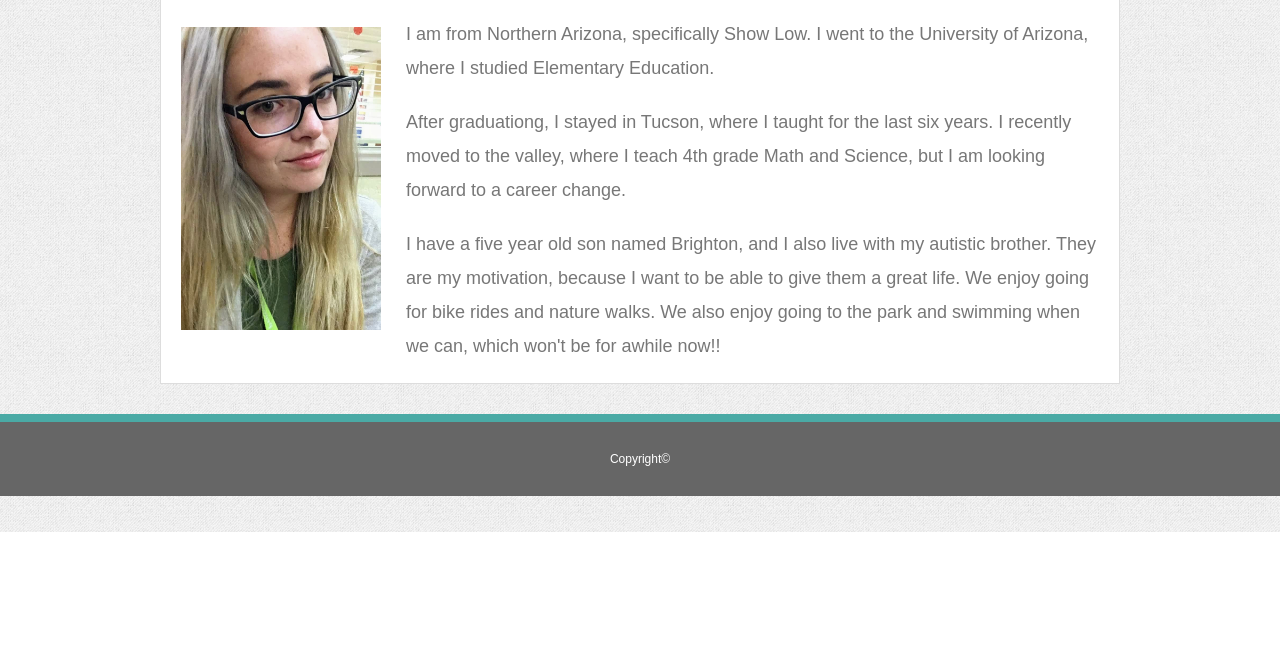
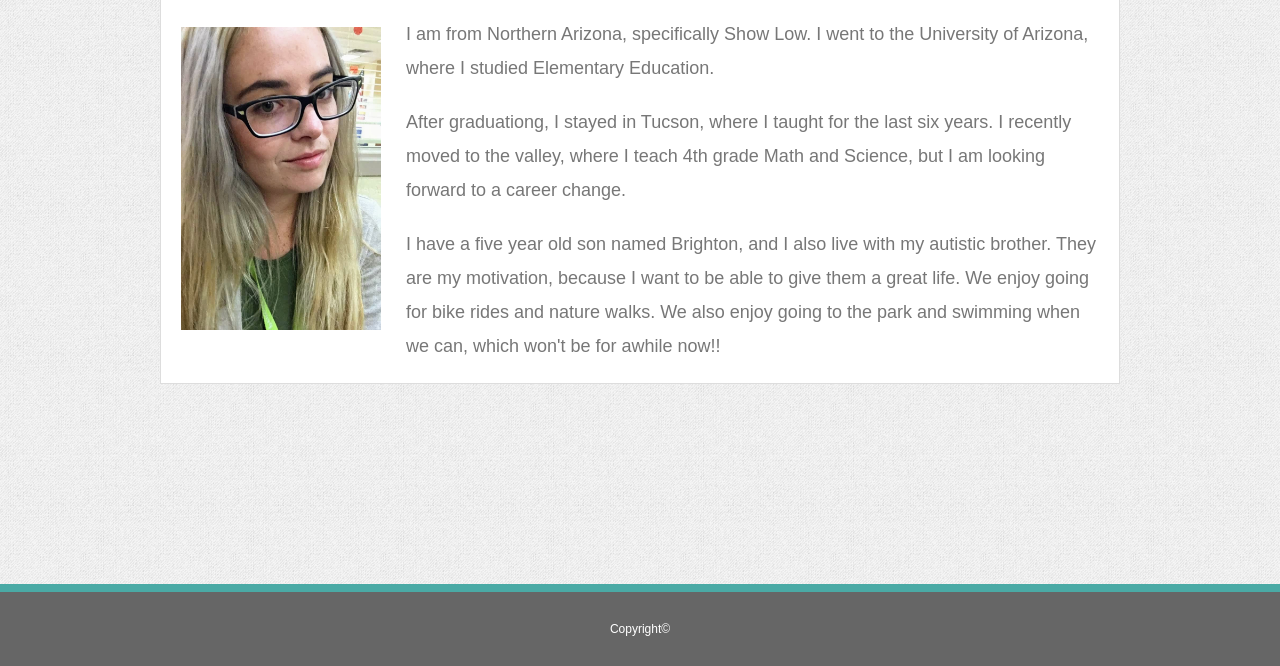
Before and after one commit to kimberlycase91/Basic-Portfolio, a plain HTML site: page index.html in a window 1280 px wide. Shown: the part 268-934 px from the top of the page. Before the commit the page ends 800 px from the top, so only its background shows below. Drawn offline with Linux system fonts and the light colour scheme.

Commit message:
made footer actually stick on all pages by adding min-height: calc(100vh - 70px);

```diff
--- a/assets/css/style.css
+++ b/assets/css/style.css
@@ -92,6 +92,7 @@ h3 {
 #main-container {
     padding-top: 20px;
     position: relative;
+    min-height: calc(100vh - 70px);
 }
 
 .main-section {
```
